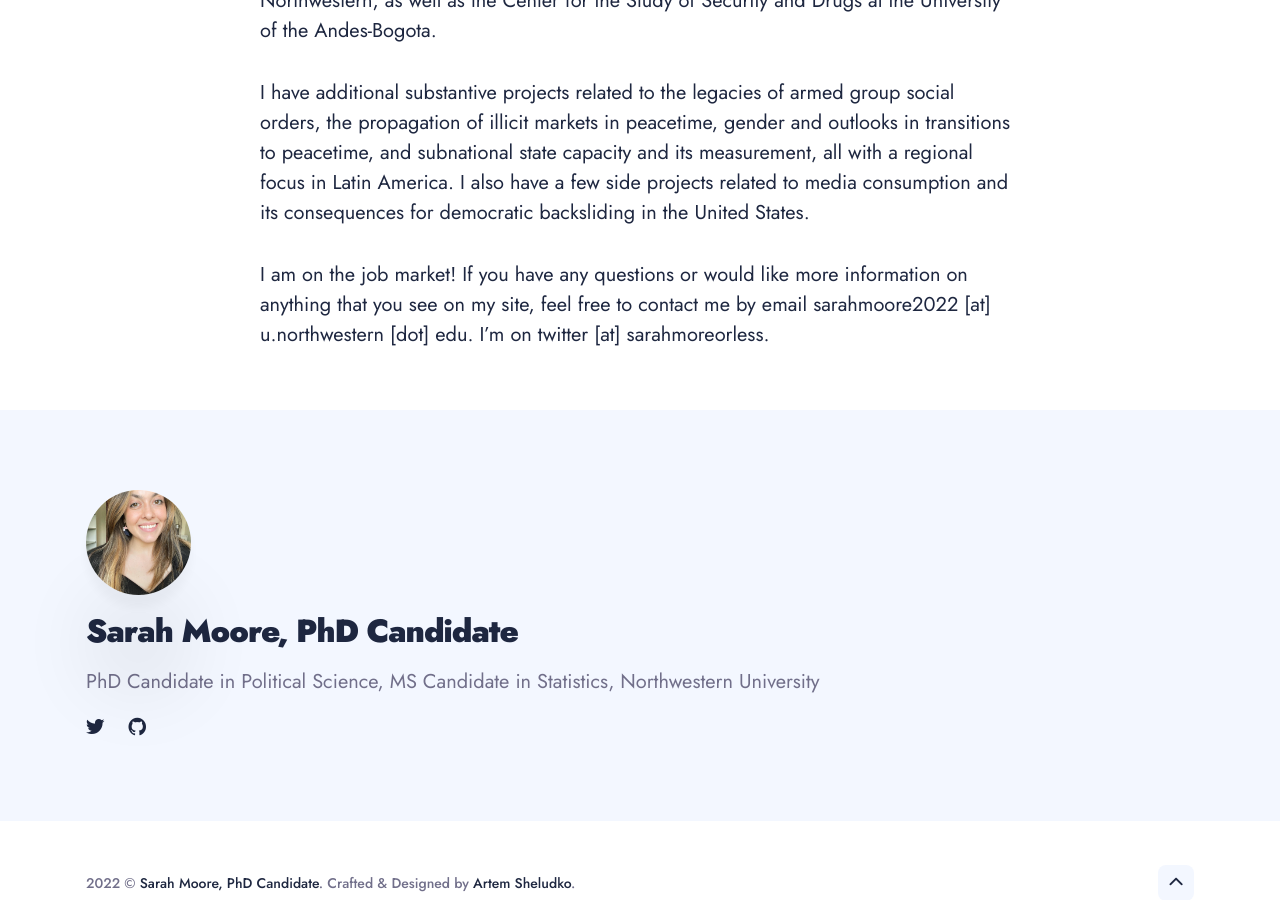
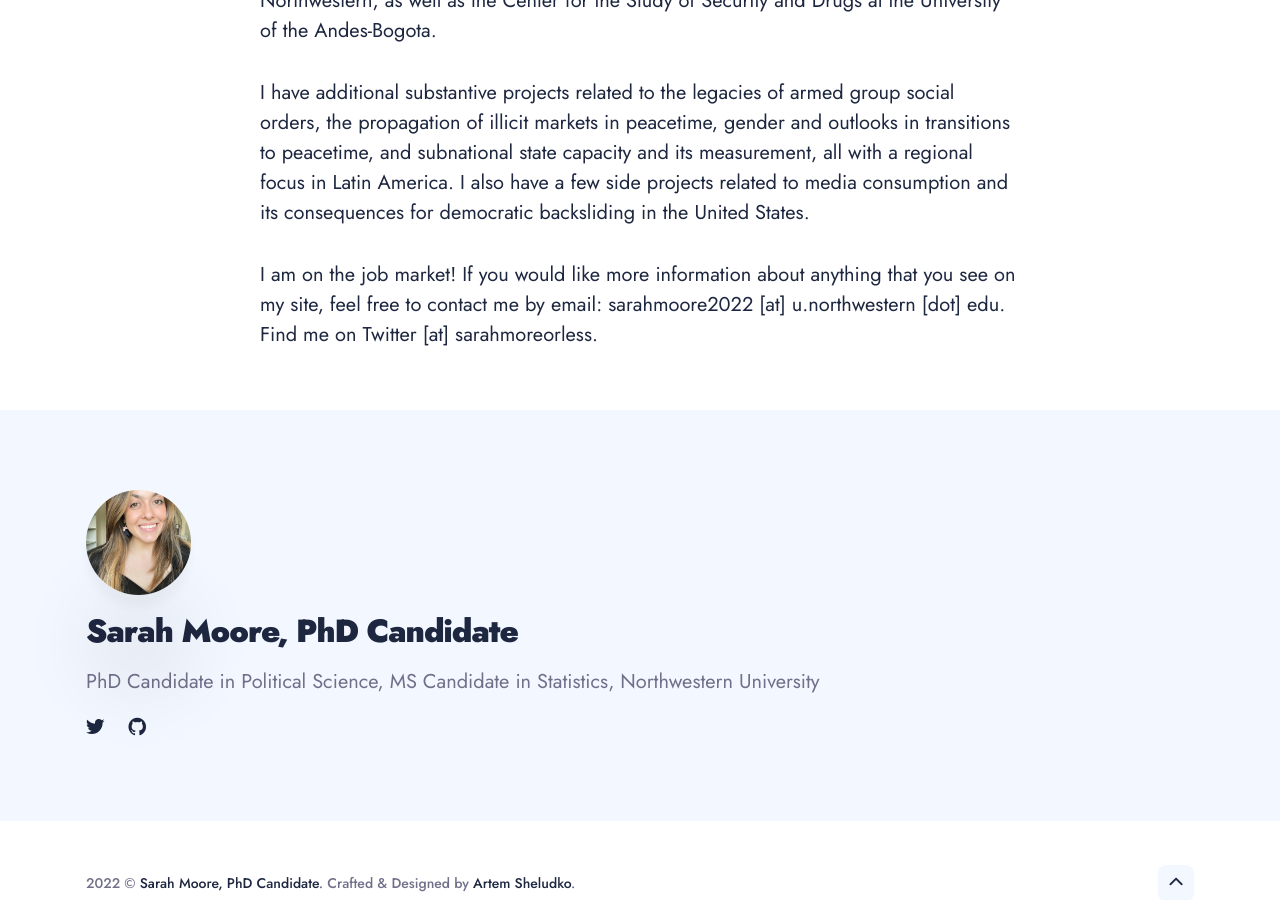
Before and after one commit to sarah-moore/sarah-moore.github.io, a Jekyll site: the page built from _pages/about.md, in a window 1280 px wide and 900 px high, scrolled down 1300 px. Built offline with Jekyll 4.4.1, drawn with Linux system fonts in a browser that asks for light colours; nearby versions of some CDN libraries.

Commit message:
Update about.md

```diff
--- a/_pages/about.md
+++ b/_pages/about.md
@@ -11,4 +11,4 @@ My dissertation project devises problem-solving methods for issues encountered i
 
 I have additional substantive projects related to the legacies of armed group social orders, the propagation of illicit markets in peacetime, gender and outlooks in transitions to peacetime, and subnational state capacity and its measurement, all with a regional focus in Latin America. I also have a few side projects related to media consumption and its consequences for democratic backsliding in the United States.
 
-I am on the job market! If you have any questions or would like more information on anything that you see on my site, feel free to contact me by email sarahmoore2022 [at] u.northwestern [dot] edu. I'm on twitter [at] sarahmoreorless.
+I am on the job market! If you would like more information about anything that you see on my site, feel free to contact me by email: sarahmoore2022 [at] u.northwestern [dot] edu. Find me on Twitter [at] sarahmoreorless.
```
